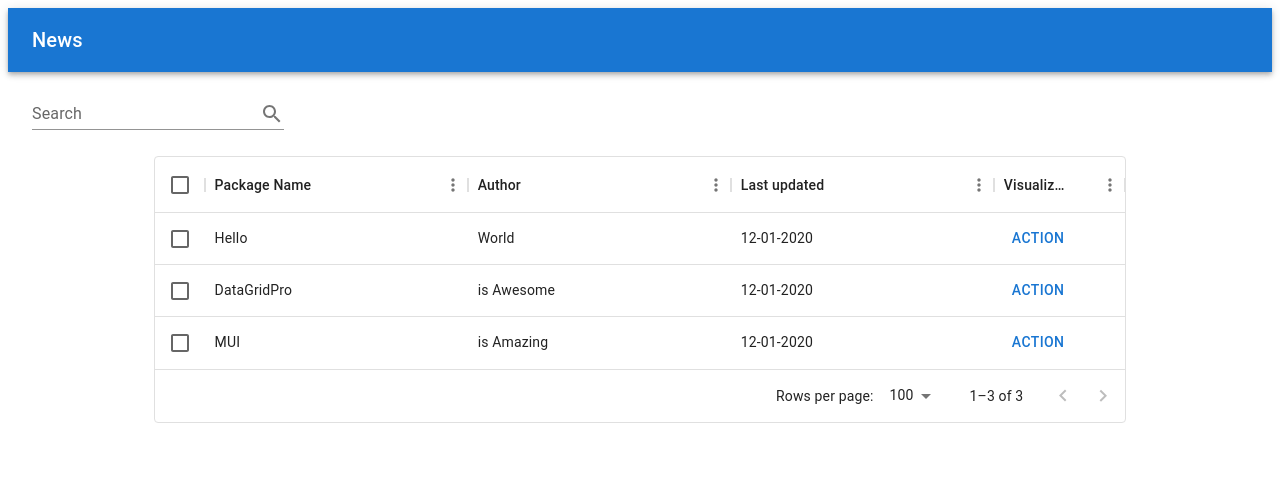
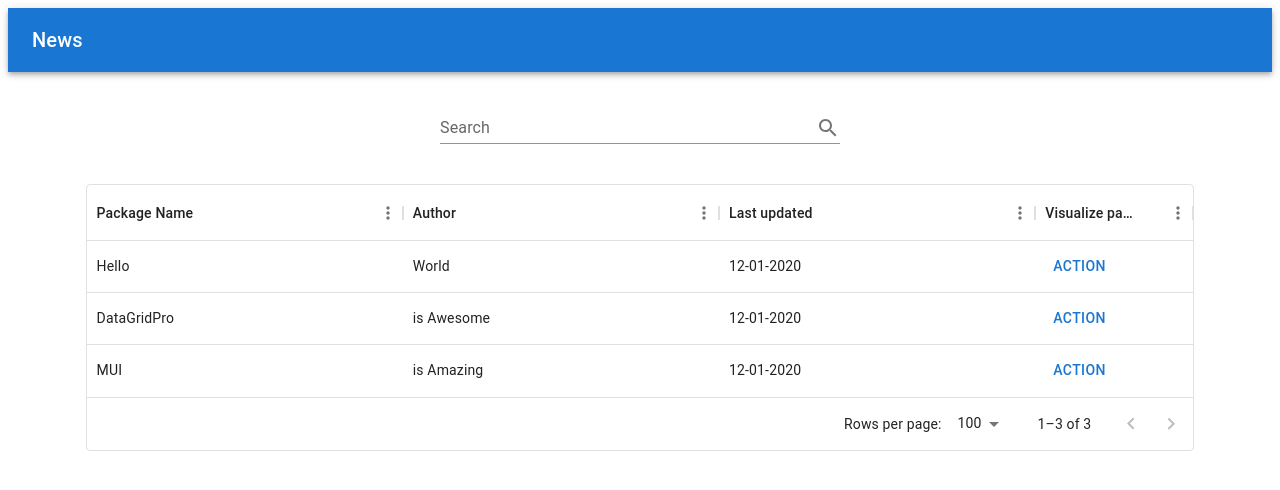
Before and after one commit to CorentinDodon/npm-registry-search-ui, a Next.js app: page / in a window 1280 px wide. Shown: the top 490 px of the page. Built offline with nearby package versions, Linux system fonts and the light colour scheme.

Commit message:
improve display and position of components

```diff
--- a/components/SearchButton.tsx
+++ b/components/SearchButton.tsx
@@ -8,13 +8,16 @@ export default function SearchButton() {
     <Paper
       component="form"
       sx={{
-        p: '2px 4px',
         display: 'flex',
-        alignItems: 'center',
+        margin: 'auto',
         width: 400,
+        pb: 4,
       }}
     >
       <TextField
+        sx={{
+          width: 400,
+        }}
         label="Search"
         InputProps={{
           endAdornment: (
--- a/pages/index.tsx
+++ b/pages/index.tsx
@@ -1,6 +1,5 @@
 import Head from 'next/head'
 import Grid from '@mui/material/Typography'
-import Paper from '@mui/material/Toolbar'
 import Button from '@mui/material/Button'
 import SearchButton from '@/components/SearchButton'
 import CustomAppBar from '@/components/CustomAppBar'
@@ -9,6 +8,7 @@ import {
   GridRowsProp,
   GridColDef,
   GridRowParams,
+  gridClasses,
 } from '@mui/x-data-grid'
 import type {} from '@mui/x-data-grid/themeAugmentation'
 
@@ -56,19 +56,28 @@ export default function Home() {
         <link rel="icon" href="/favicon.ico" />
       </Head>
       <CustomAppBar />
-
+      <Grid sx={{ p: 2 }}>
         <SearchButton />
-      <Grid>
-        <Paper sx={{ p: 2, display: 'flex', flexDirection: 'column' }}>
         <DataGrid
           rows={rows}
           columns={columns}
-            checkboxSelection
           autoHeight
           loading={false}
-            sx={{ width: '80%' }}
+          rowSelection={false}
+          sx={{
+            display: 'flex',
+            width: '90%',
+            margin: 'auto',
+            [`& .${gridClasses.cell}:focus, & .${gridClasses.cell}:focus-within`]:
+              {
+                outline: 'none',
+              },
+            [`& .${gridClasses.columnHeader}:focus, & .${gridClasses.columnHeader}:focus-within`]:
+              {
+                outline: 'none',
+              },
+          }}
         />
-        </Paper>
       </Grid>
     </>
   )
```
Lines whose indentation alone changed are shown as unchanged.
